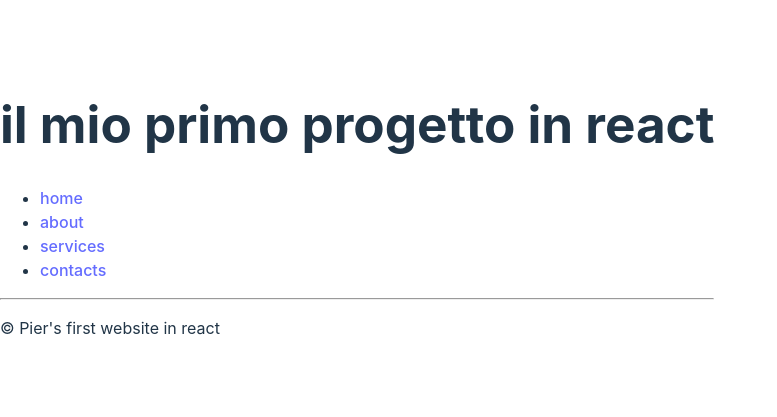
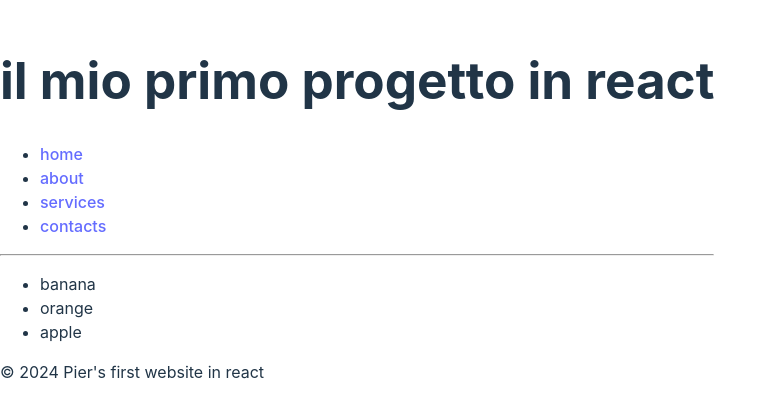
Before and after one commit to IazzettaPierluigi/FirstReact, a React (Vite) app in the folder first-react-app/: page / in a window 1280 px wide. Shown: the part 191-608 px from the top of the page, without its empty margins (0-777 px from the left). Built offline with nearby package versions, Linux system fonts and the light colour scheme.

Commit message:
testing use of const in react

```diff
--- a/first-react-app/src/App.jsx
+++ b/first-react-app/src/App.jsx
@@ -1,11 +1,14 @@
 import Header from "./Header";
 import Footer from "./Footer";
+import Food from "./Food";
 
 
 function App() {
   return (
+    //in react, non si possono utilizzare 2 o più componenti nel return (in questo caso di app.jsx), quindi usiamo quello che si chiama "fragment", ossia "<>"
     <>
       <Header />
+      <Food />
       <Footer />
     </>
   );
--- /dev/null
+++ b/first-react-app/src/Food.jsx
@@ -0,0 +1,14 @@
+function Food() {
+    const food1 = "orange"
+    const food2 = "apple"
+
+    return (
+        <ul>
+            <li>banana</li>
+            <li>{food1}</li>
+            <li>{food2}</li>
+        </ul>
+    );
+}
+
+export default Food
--- a/first-react-app/src/Footer.jsx
+++ b/first-react-app/src/Footer.jsx
@@ -3,7 +3,7 @@
 
     return (
         <footer>
-            <p>&copy; Pier's first website in react</p>
+            <p>&copy; {new Date().getFullYear()} Pier's first website in react</p>
         </footer>
     );
 }
```
